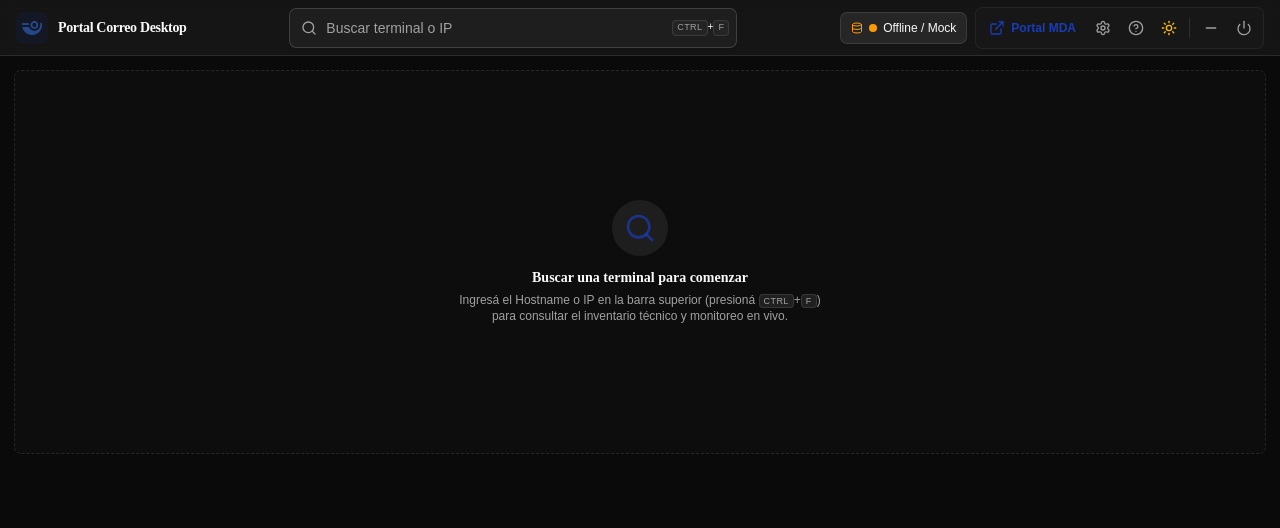
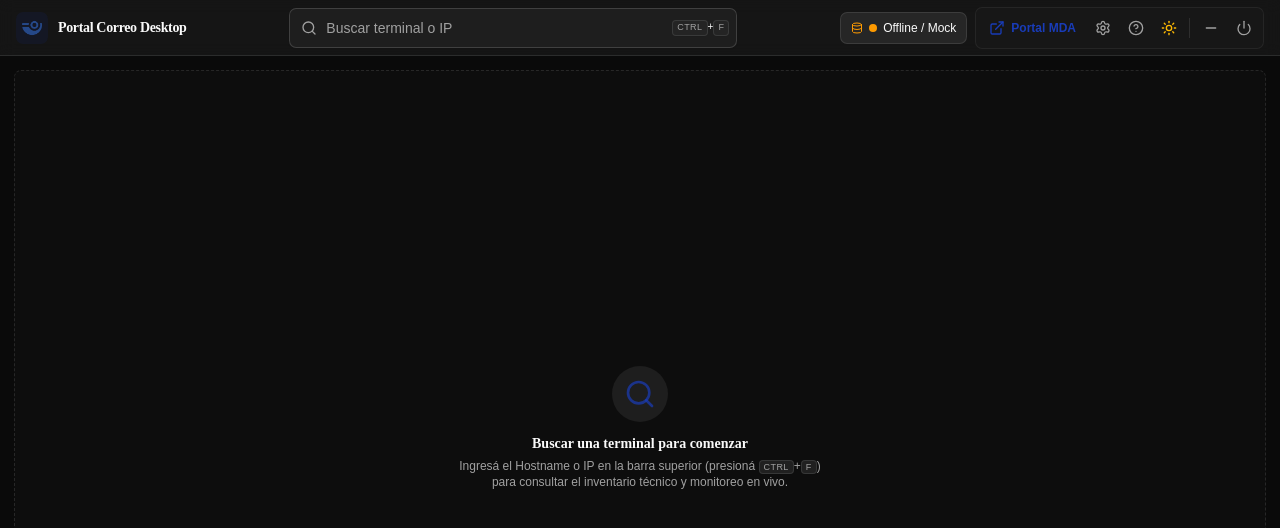
Before and after one commit to ignaciorevainera/portal-correo-desktop, a React (Vite) app: page / in a window 1280 px wide. Shown: the top 528 px of the page. Built offline with nearby package versions, Linux system fonts and the light colour scheme.

Commit message:
feat(ui): expand empty state to fill container dynamically maintaining padding

```diff
--- a/src/App.tsx
+++ b/src/App.tsx
@@ -415,16 +415,16 @@ export default function App(): React.JSX.Element {
         )}
 
         {/* Layout Unificado: El desplazamiento / scroll vertical es exclusivo sobre este contenedor <main> */}
-        <main ref={mainRef} className="flex-1 p-3.5 overflow-y-auto space-y-4">
+        <main ref={mainRef} className="flex-1 p-3.5 overflow-y-auto space-y-4 flex flex-col">
           {isLoading ? (
-            <div className="h-96 flex flex-col items-center justify-center text-center p-6 space-y-3">
+            <div className="flex-1 w-full min-h-[320px] flex flex-col items-center justify-center text-center p-6 space-y-3">
               <Loader2 className="h-7 w-7 text-primary animate-spin" />
               <p className="text-xs text-muted-foreground font-mono">
                 Consultando base de datos técnica...
               </p>
             </div>
           ) : notFoundTerm ? (
-            <div className="h-96 flex flex-col items-center justify-center text-center p-8 border border-dashed border-border rounded-lg bg-card/30 space-y-3">
+            <div className="flex-1 w-full min-h-[320px] flex flex-col items-center justify-center text-center p-8 border border-dashed border-border rounded-lg bg-card/30 space-y-3">
               <div className="p-3 rounded-full bg-muted/70 text-muted-foreground">
                 <SearchX className="h-8 w-8 text-amber-500/80 dark:text-amber-400/80" />
               </div>
@@ -454,7 +454,7 @@ export default function App(): React.JSX.Element {
               </Button>
             </div>
           ) : !terminal ? (
-            <div className="h-96 flex flex-col items-center justify-center text-center p-8 border border-dashed border-border rounded-lg bg-card/30 space-y-3">
+            <div className="flex-1 w-full min-h-[320px] flex flex-col items-center justify-center text-center p-8 border border-dashed border-border rounded-lg bg-card/30 space-y-3">
               <div className="p-3 rounded-full bg-muted/70 text-muted-foreground">
                 <Search className="h-8 w-8 text-primary/70" />
               </div>
```
